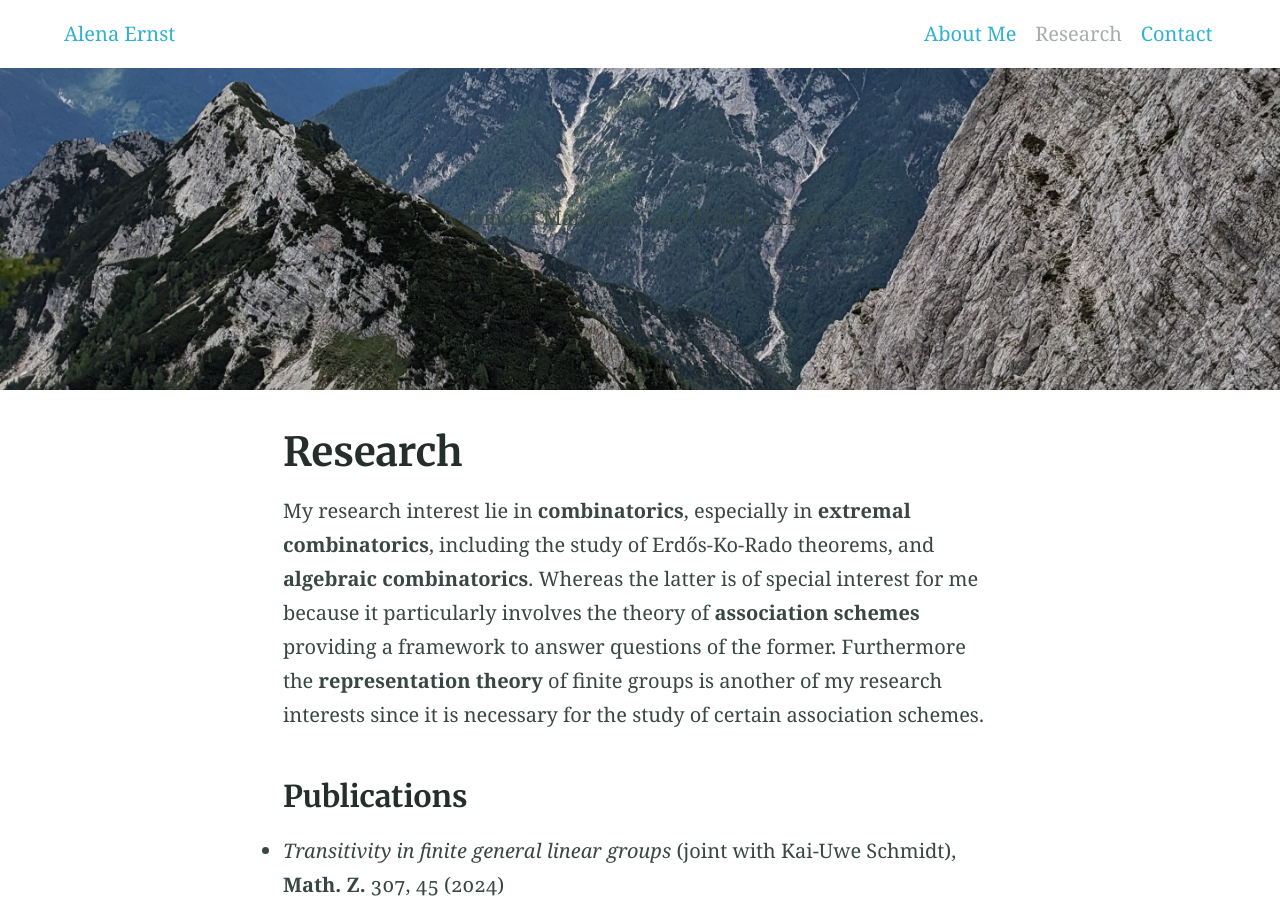
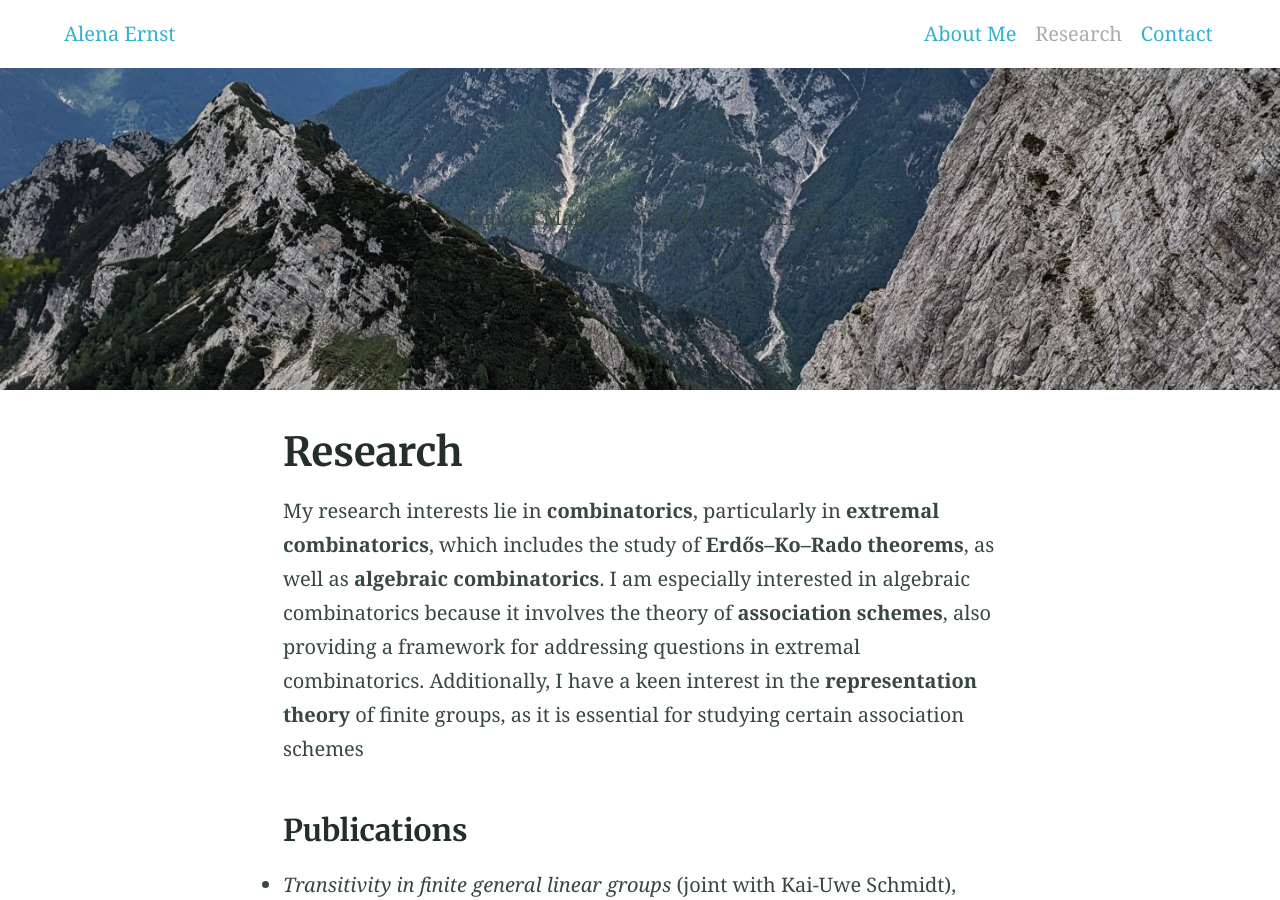
Before and after one commit to alenaernst/alenaernst.github.io, a Jekyll site: the page built from research.md, in a window 1280 px wide and 900 px high. Built offline with Jekyll 4.4.1, drawn with Linux system fonts in a browser that asks for light colours.

Commit message:
Update research.md

```diff
--- a/research.md
+++ b/research.md
@@ -7,7 +7,9 @@ excerpt: "A demo of Markdown and HTML includes"
 <!-- aside: true -->
 ---
 
-My research interest lie in **combinatorics**, especially in **extremal combinatorics**, including the study of Erdős-Ko-Rado theorems, and **algebraic combinatorics**. Whereas the latter is of special interest for me because it particularly involves the theory of **association schemes** providing a framework to answer questions of the former. Furthermore the **representation theory** of finite groups is another of my research interests since it is necessary for the study of certain association schemes.
+My research interests lie in **combinatorics**, particularly in **extremal combinatorics**, which includes the study of **Erdős–Ko–Rado theorems**, as well as **algebraic combinatorics**. I am especially interested in algebraic combinatorics because it involves the theory of **association schemes**, also providing a framework for addressing questions in extremal combinatorics. Additionally, I have a keen interest in the **representation theory** of finite groups, as it is essential for studying certain association schemes
+
+<!-- My research interest lie in **combinatorics**, especially in **extremal combinatorics**, including the study of Erdős-Ko-Rado theorems, and **algebraic combinatorics**. Whereas the latter is of special interest for me because it particularly involves the theory of **association schemes** providing a framework to answer questions of the former. Furthermore the **representation theory** of finite groups is another of my research interests since it is necessary for the study of certain association schemes.  -->
 
 ### Publications
 
```
